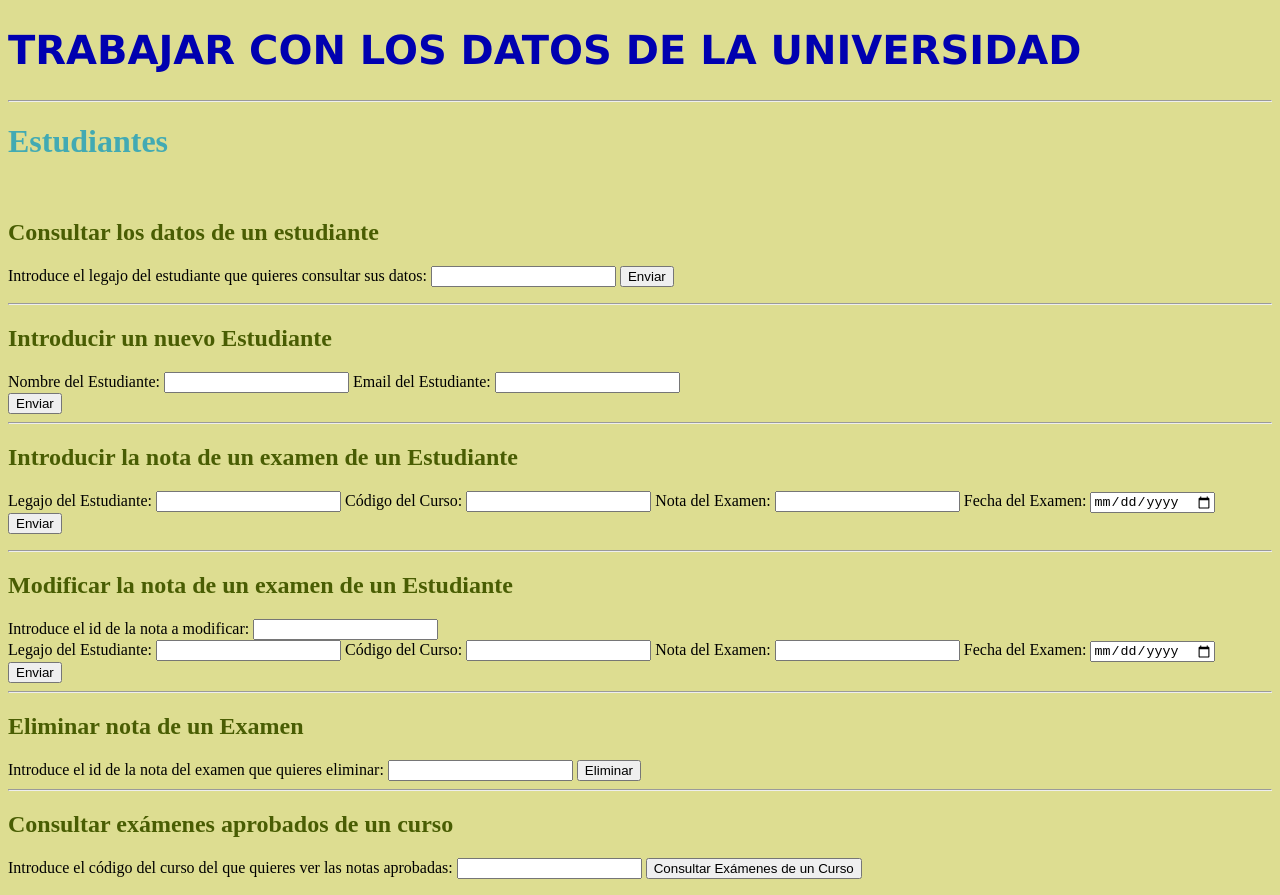
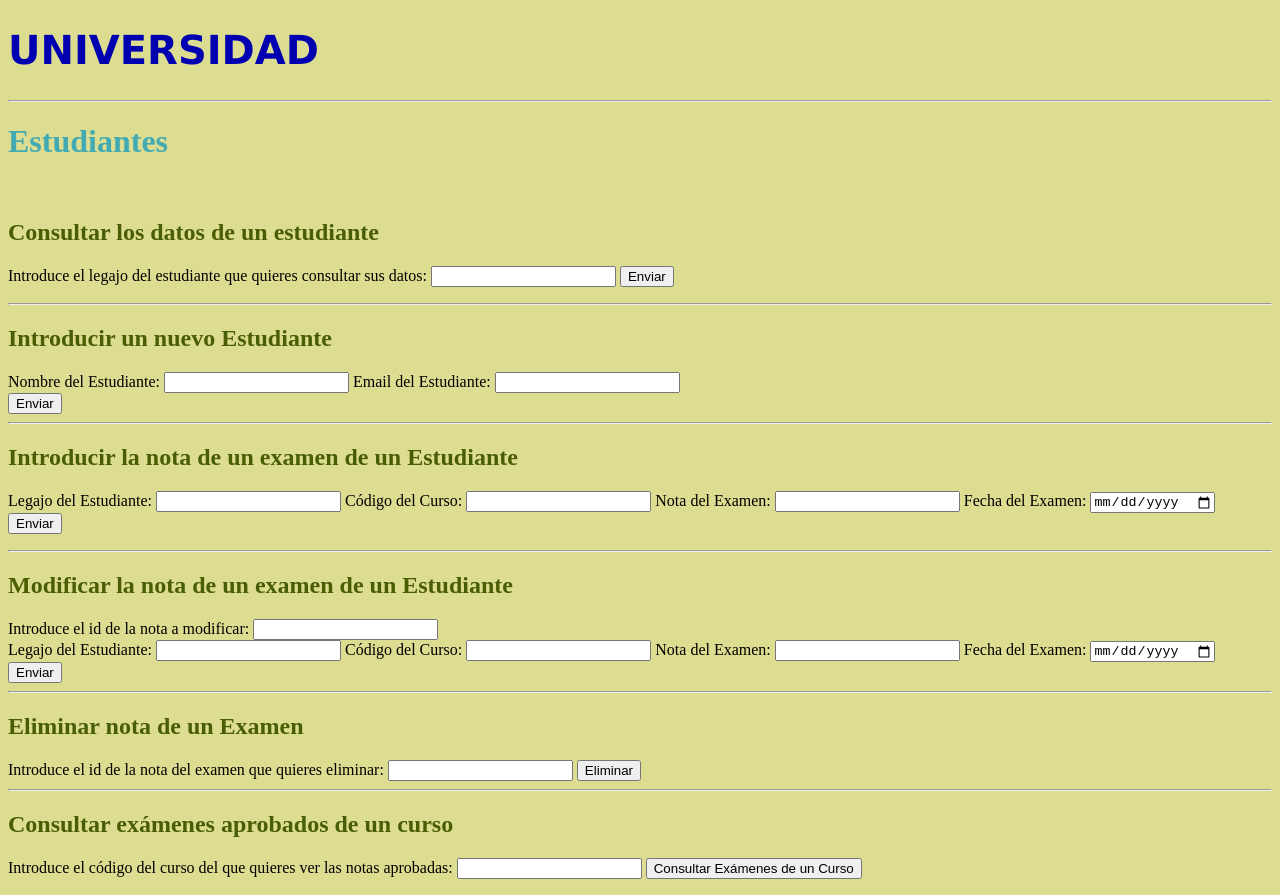
Before and after one commit to Angela-Iglesias/universidad, a website: page index.html in a window 1280 px wide. Drawn offline with Linux system fonts and the light colour scheme; no server answers.

Commit message:
Nuevo cambio del título

```diff
--- a/index.html
+++ b/index.html
@@ -6,7 +6,7 @@
 </head>
 
 <body onload ="verEstudiantes()">
-    <h1 id="titulo1">TRABAJAR CON LOS DATOS DE LA UNIVERSIDAD</h1>
+    <h1 id="titulo1">UNIVERSIDAD</h1>
     <hr>
     <h1 id="subtitulo">Estudiantes</h1>
     <p id="estudiantes"></p>
```
